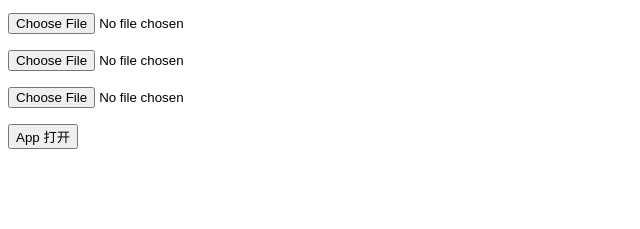
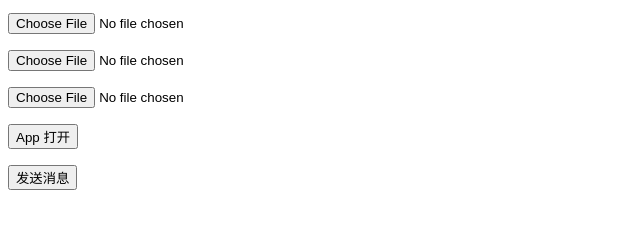
Before and after one commit to imkkdev/Pages, a plain HTML site: page index.html in a window 1280 px wide. Shown: the part 101-330 px from the top of the page, without its empty margins (0-640 px from the left). Drawn offline with Linux system fonts and the light colour scheme.

Commit message:
Update index.html

```diff
--- a/index.html
+++ b/index.html
@@ -14,12 +14,18 @@
 
 <p> </p>
 <button type="button" onclick="openApp()">App 打开</button>
+<p> </p>
+<button type="button" onclick="sendMsg()">发送消息</button>
 
 <script>
     function openApp() {
         var url = "laapp://la.live?params={\"webinarId\":\"100042195\",\"type\":\"5\",\"id\":\"26\",\"name\":\"测试\",\"pic\":\"\",\"master\":\"github\"}";
         window.location.href = url;
     }
+    function sendMsg() {
+        var url = "laapp://la.im.chat?params={\"conversationId\":\"c9efbdb074d3a4b71b5d0213726deb859\",\"shareTitle\":\"测试标题\",\"shareTitle\":\"测试desc\",\"shareTitle\":\"https://placekitten.com/200/200\"}";
+        window.location.href = url;
+    }
 </script>
 </body>
 </html>
```
